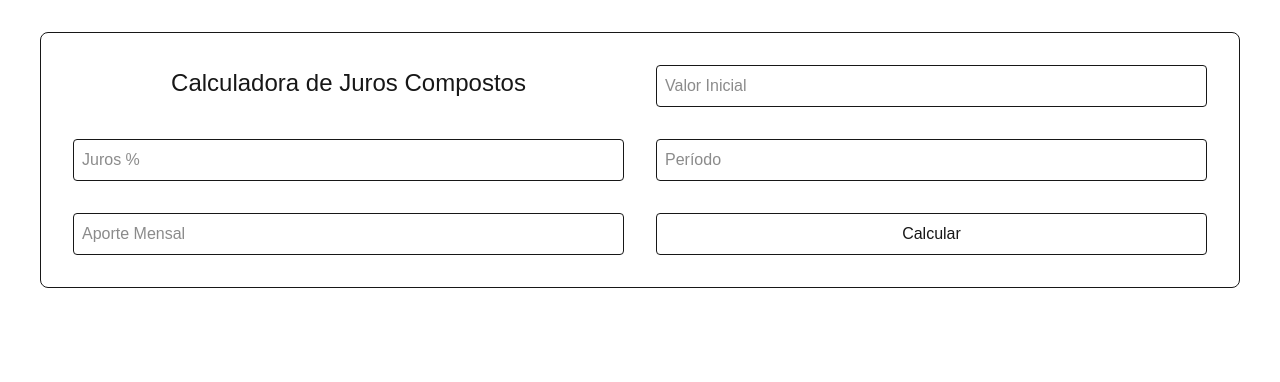
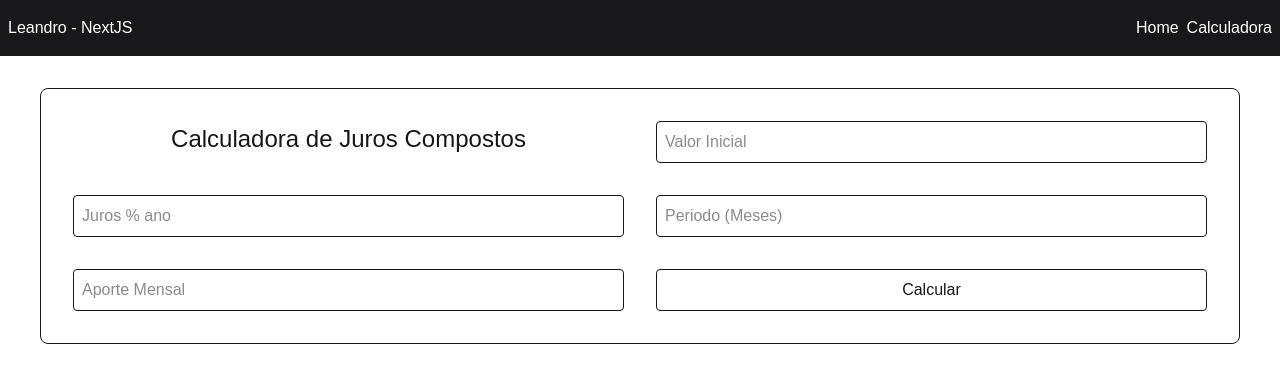
Before and after one commit to leandrolauren/Calculator, a Next.js app: page /calculadora in a window 1280 px wide. Shown: the top 382 px of the page. Built offline with nearby package versions, Linux system fonts and the light colour scheme.

Commit message:
layout e header

```diff
--- a/src/app/calculadora/page.tsx
+++ b/src/app/calculadora/page.tsx
@@ -30,6 +30,10 @@ export default function CalcJuros() {
         setResult(data);
     }
 
+    function formatCurrency(value: number): string {
+        return value.toLocaleString('pt-BR', { style: 'currency', currency: 'BRL' });
+    }
+
     if (!isClient) {
         return null;
     }
@@ -39,21 +43,32 @@ export default function CalcJuros() {
             <form onSubmit={onSubmit}>
                 <h1>Calculadora de Juros Compostos</h1>
                 <input type="number" name="valorInicial" placeholder="Valor Inicial" required />
-                <input type="number" name="juros" placeholder="Juros %" required />
-                <input type="number" name="periodo" placeholder="Período" required />
+                <input type="number" name="juros" placeholder="Juros % ano" required />
+                <input type="number" name="periodo" placeholder="Periodo (Meses)" required />
                 <input type="number" name="aporteMensal" placeholder="Aporte Mensal" required />
                 <button type="submit">Calcular</button>
             </form>
 
             {result && (
                 <div>
-                    <h2>Resultado</h2>
-                    <p>Valor Total: R$ {result.valor_total.toFixed(2)}</p>
-                    <p>Valor Investido: R$ {result.valor_investido.toFixed(2)}</p>
-                    <p>Juros Total: R$ {result.juros_total.toFixed(2)}</p>
-                    <h3>Detalhamento por Mês</h3>
                     <table>
                         <thead>
+                            <tr>
+                                <th colSpan={3}>Resultado</th>
+                            </tr>
+                        </thead>
+                        <tbody>
+                            <tr>
+                                <td>Valor Total: {formatCurrency(result.valor_total)}</td>
+                                <td>Valor Investido: {formatCurrency(result.valor_investido)}</td>
+                                <td>Juros Total: {formatCurrency(result.juros_total)}</td>
+                            </tr>
+                        </tbody>
+                    </table>
+
+                    <table>
+                        <thead>
+                            <tr><th colSpan={5}>Detalhamento por Mês</th></tr>
                             <tr>
                                 <th>Mês</th>
                                 <th>Valor de Juros</th>
@@ -66,10 +81,10 @@ export default function CalcJuros() {
                             {result.meses.map((mes: any, index: number) => (
                                 <tr key={index}>
                                     <td>{mes['Mês']}</td>
-                                    <td>R$ {mes['Valor de Juros'].toFixed(2)}</td>
-                                    <td>R$ {mes['Valor Investido'].toFixed(2)}</td>
-                                    <td>R$ {mes['Juros Acumulado'].toFixed(2)}</td>
-                                    <td>R$ {mes['Total Acumulado'].toFixed(2)}</td>
+                                    <td>{formatCurrency(mes['Valor de Juros'])}</td>
+                                    <td>{formatCurrency(mes['Valor Investido'])}</td>
+                                    <td>{formatCurrency(mes['Juros Acumulado'])}</td>
+                                    <td>{formatCurrency(mes['Total Acumulado'])}</td>
                                 </tr>
                             ))}
                         </tbody>
--- /dev/null
+++ b/src/app/components/Header.tsx
@@ -0,0 +1,21 @@
+import Link from "next/link";
+
+export function Header(){
+    return (
+        <header className="flex px-2 py-4 bg-zinc-900 text-white">
+            <div className="flex items-center justify-between w-full mx-auto max-w-7x1">
+            <div>Leandro - NextJS</div>
+                <nav>
+                    <ul className="flex items-center justify-center gap-2">
+                        <li>
+                            <Link href={"/"}>Home</Link>
+                        </li>
+                        <li>
+                            <Link href={"/calculadora"}>Calculadora</Link>
+                        </li>
+                    </ul>
+                </nav>
+            </div>
+        </header>
+    )
+}
--- a/src/app/layout.tsx
+++ b/src/app/layout.tsx
@@ -1,6 +1,8 @@
 import type { Metadata } from "next";
 import { Geist, Geist_Mono } from "next/font/google";
 import "./globals.css";
+import { Header } from "../app/components/Header"
+
 
 const geistSans = Geist({
   variable: "--font-geist-sans",
@@ -27,6 +29,7 @@ export default function RootLayout({
       <body
         className={`${geistSans.variable} ${geistMono.variable} antialiased`}
       >
+        <Header/>
         {children}
       </body>
     </html>
--- a/src/app/page.tsx
+++ b/src/app/page.tsx
@@ -1,9 +1,7 @@
-import Image from "next/image";
 
 export default function Home() {
   return (
     <div className="container text-center">
-      <h1>Home</h1>
       <p>
         Pagina Home
       </p>
```
